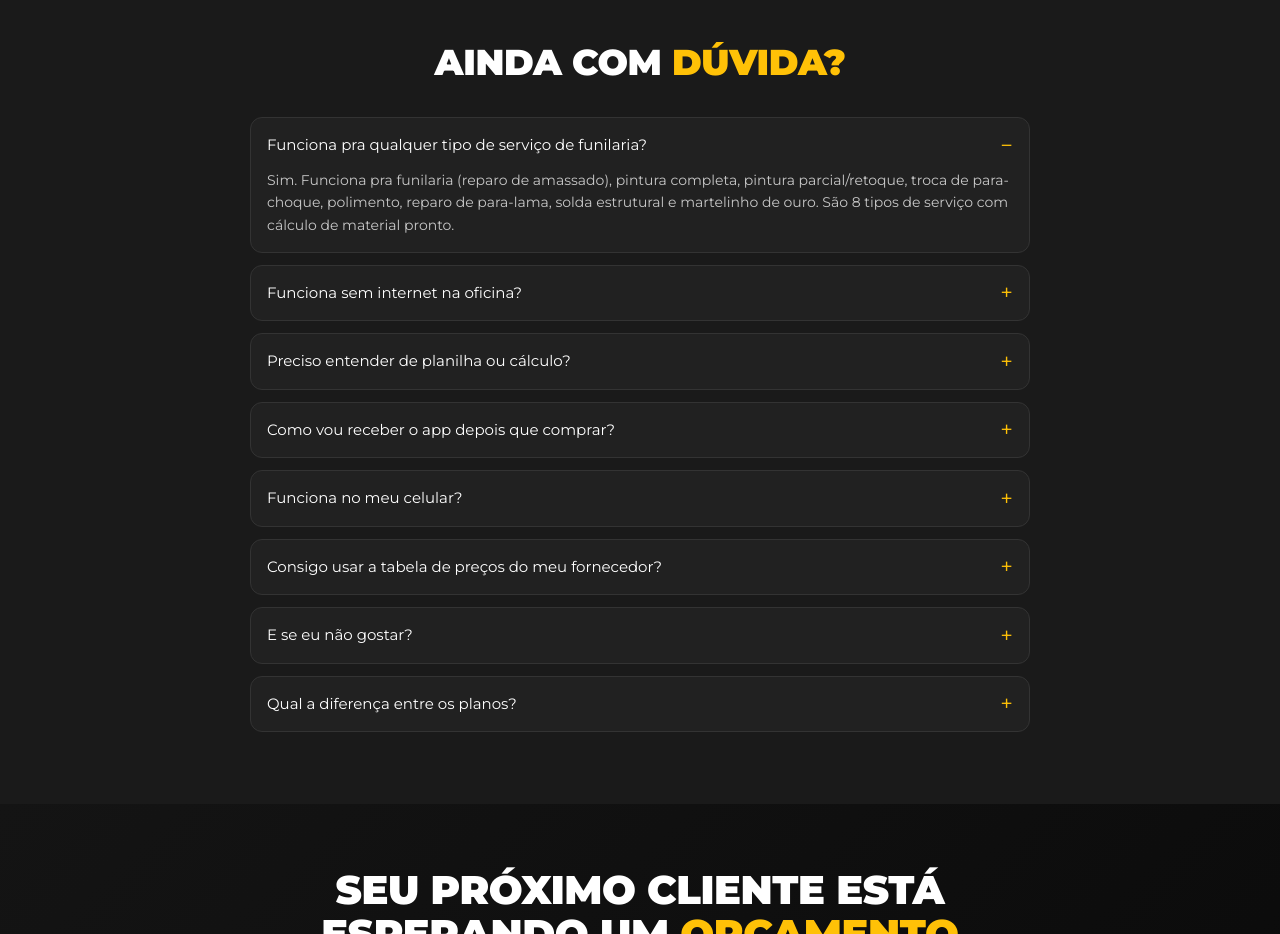
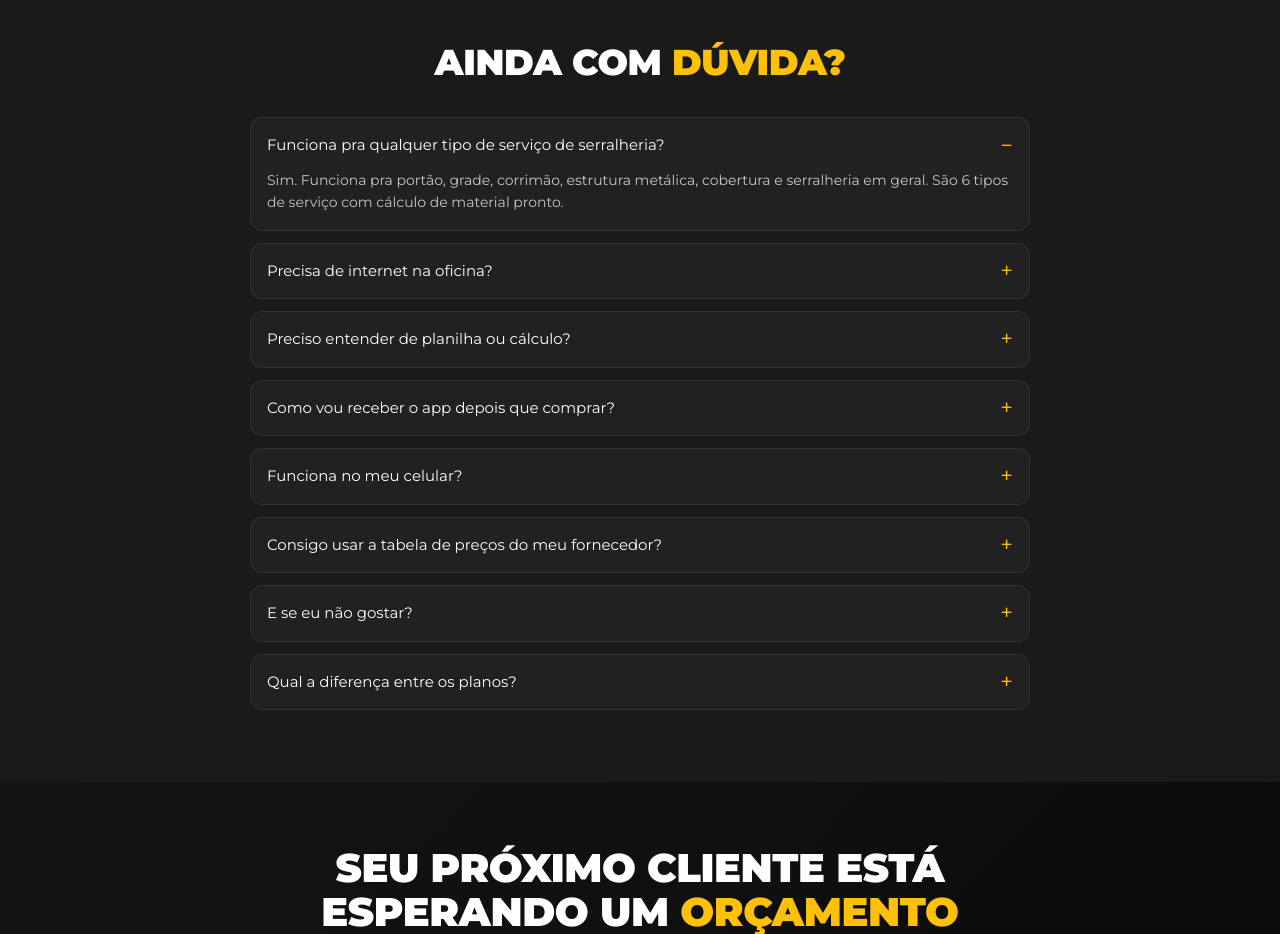
Before and after one commit to vitorgabrielvianna41-hue/remix-of-remix-of-remix-of-remix-of-remix-of-remix-hub-explorer, a React (Vite) app: page / in a window 1280 px wide. Shown: the part 8320-9254 px from the top of the page. Built offline with nearby package versions, Linux system fonts and the light colour scheme.

Commit message:
Changes
Co-authored-by: vitorgabrielvianna41-hue <230800934+vitorgabrielvianna41-hue@users.noreply.github.com>

```diff
--- a/src/routes/index.tsx
+++ b/src/routes/index.tsx
@@ -1348,16 +1348,16 @@ function Author() {
 function FAQ() {
   const items = [
     {
-      q: "Funciona pra qualquer tipo de serviço de funilaria?",
-      a: "Sim. Funciona pra funilaria (reparo de amassado), pintura completa, pintura parcial/retoque, troca de para-choque, polimento, reparo de para-lama, solda estrutural e martelinho de ouro. São 8 tipos de serviço com cálculo de material pronto.",
+      q: "Funciona pra qualquer tipo de serviço de serralheria?",
+      a: "Sim. Funciona pra portão, grade, corrimão, estrutura metálica, cobertura e serralheria em geral. São 6 tipos de serviço com cálculo de material pronto.",
     },
     {
-      q: "Funciona sem internet na oficina?",
-      a: "Sim. O app é PWA e funciona 100% offline. Você monta o orçamento direto na oficina, sem depender de sinal. Quando voltar pra área com internet, ele sincroniza sozinho.",
+      q: "Precisa de internet na oficina?",
+      a: "Não. O app é PWA e funciona 100% offline. Você monta o orçamento direto na oficina, sem depender de sinal. Quando voltar pra área com internet, ele sincroniza sozinho.",
     },
     {
       q: "Preciso entender de planilha ou cálculo?",
-      a: "Não. Foi feito pra funileiro que não gosta de planilha. Você só escolhe o serviço, informa as peças ou a área e a margem — o app calcula tinta, verniz, massa, mão de obra e o total sozinho.",
+      a: "Não. Foi feito pra serralheiro que não gosta de planilha. Você só escolhe o serviço, informa a metragem de ferro e a margem — o app calcula ferro, solda, tinta, mão de obra e o total sozinho.",
     },
     {
       q: "Como vou receber o app depois que comprar?",
@@ -1369,7 +1369,7 @@ function FAQ() {
     },
     {
       q: "Consigo usar a tabela de preços do meu fornecedor?",
-      a: "Sim. Tem um editor de preços onde você coloca os valores do SEU fornecedor de tinta e material. Assim o orçamento sai sempre com o preço real da sua região, sem tabela defasada.",
+      a: "Sim. Tem um editor de preços onde você coloca os valores do SEU fornecedor de ferro e material. Assim o orçamento sai sempre com o preço real da sua região, sem tabela defasada.",
     },
     {
       q: "E se eu não gostar?",
```
